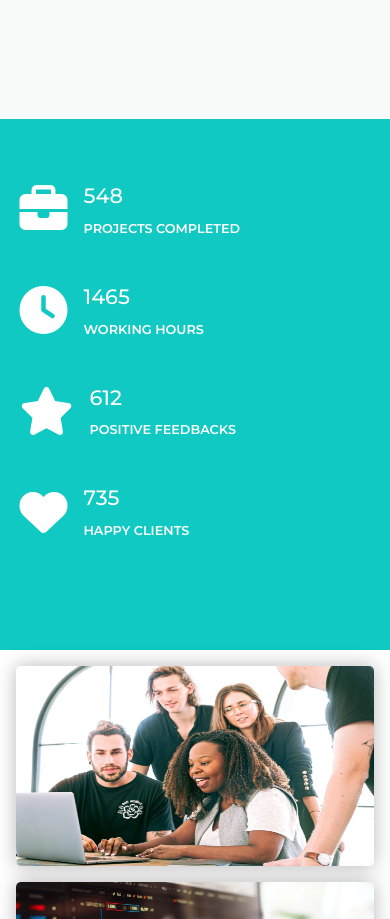
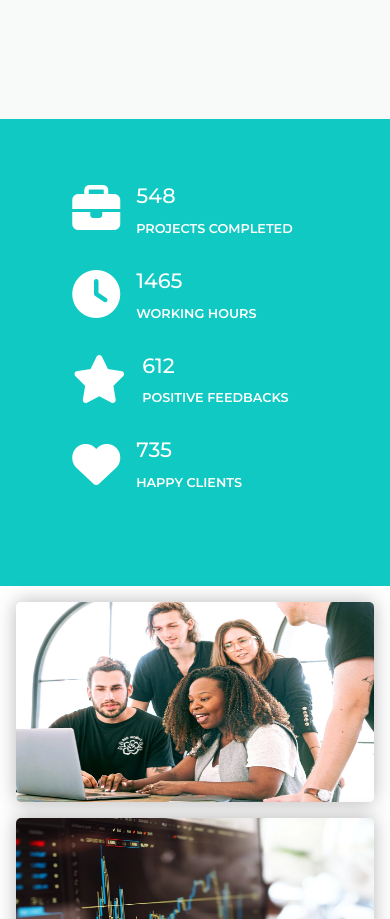
Before and after one commit to thamizh27/piroll-design-template, a plain HTML site: page index.html in a window 390 px wide. Shown: the part 1903-2822 px from the top of the page. Drawn offline with Linux system fonts and the light colour scheme.

Commit message:
Changes in work section stying

```diff
--- a/main.css
+++ b/main.css
@@ -606,6 +606,16 @@ footer a {
     grid-template-columns: 1fr;
   }
 
+  .works {
+    display: block;
+  }
+
+  .divs {
+    width: 70%;
+    margin: auto;
+    margin-bottom: 2rem;
+  }
+
   .video {
     height: 220px;
   }
```
